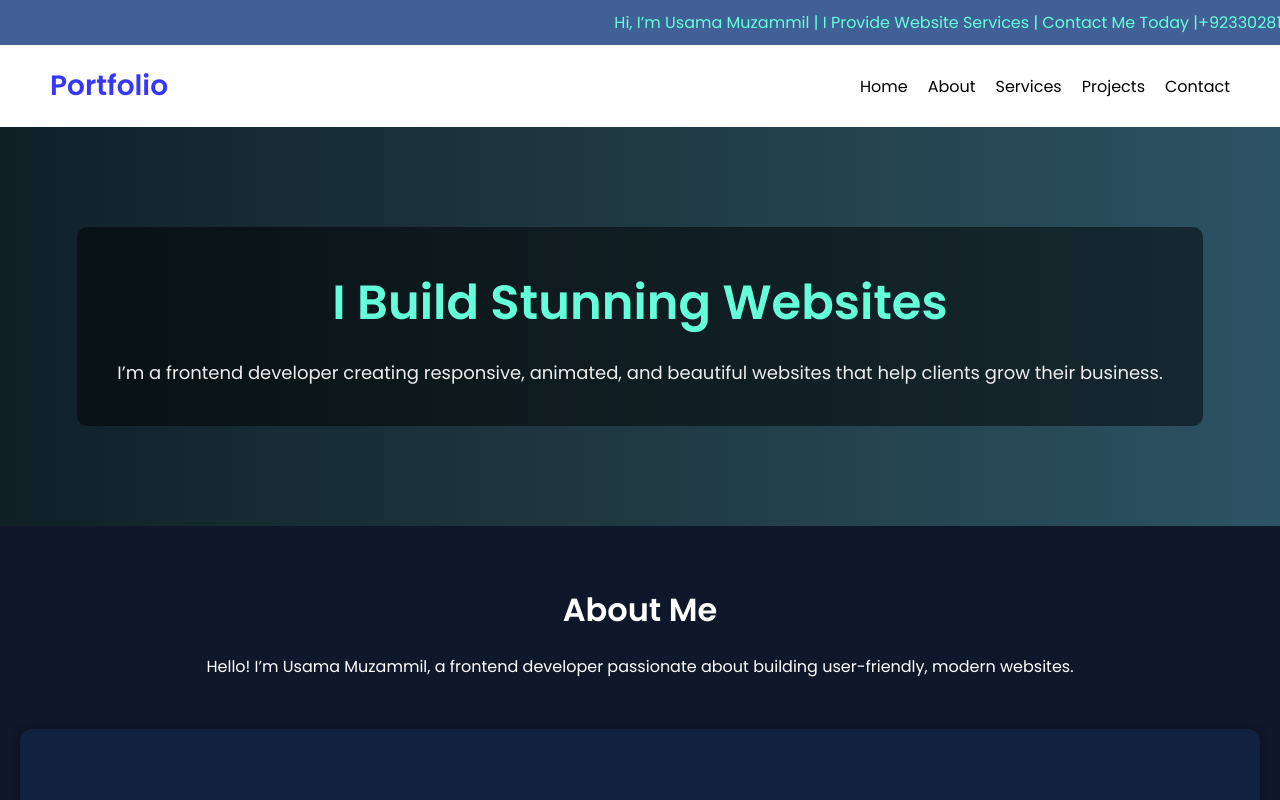
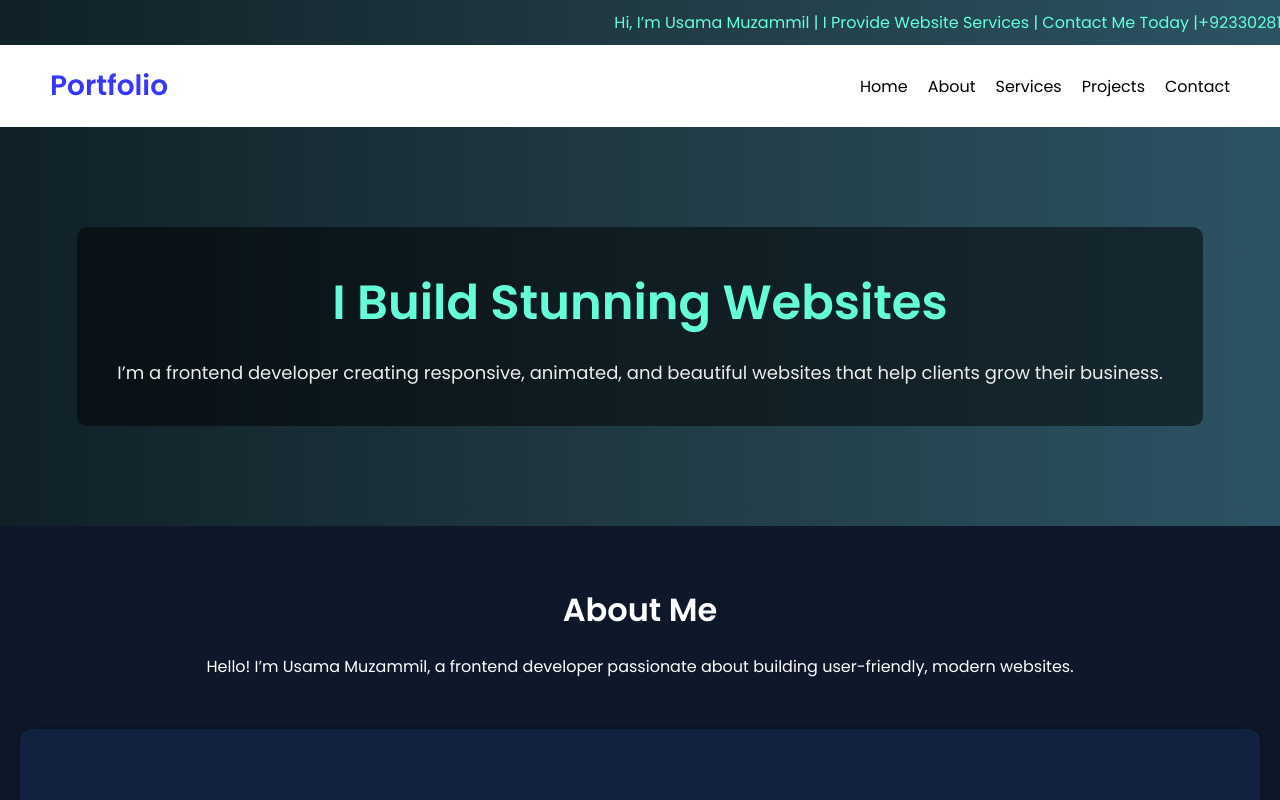
Before and after one commit to UsamaIT786/Usama-Frontend, a plain HTML site: page index.html in a window 1280 px wide. Shown: the top 800 px of the page. Drawn offline with Linux system fonts and the light colour scheme.

Commit message:
Update style.css

```diff
--- a/style.css
+++ b/style.css
@@ -46,7 +46,7 @@
   }
 
   .ticker {
-    background: #416095;
+    background: ;
     color: #64ffda;
     overflow: hidden;
     white-space: nowrap;
```
